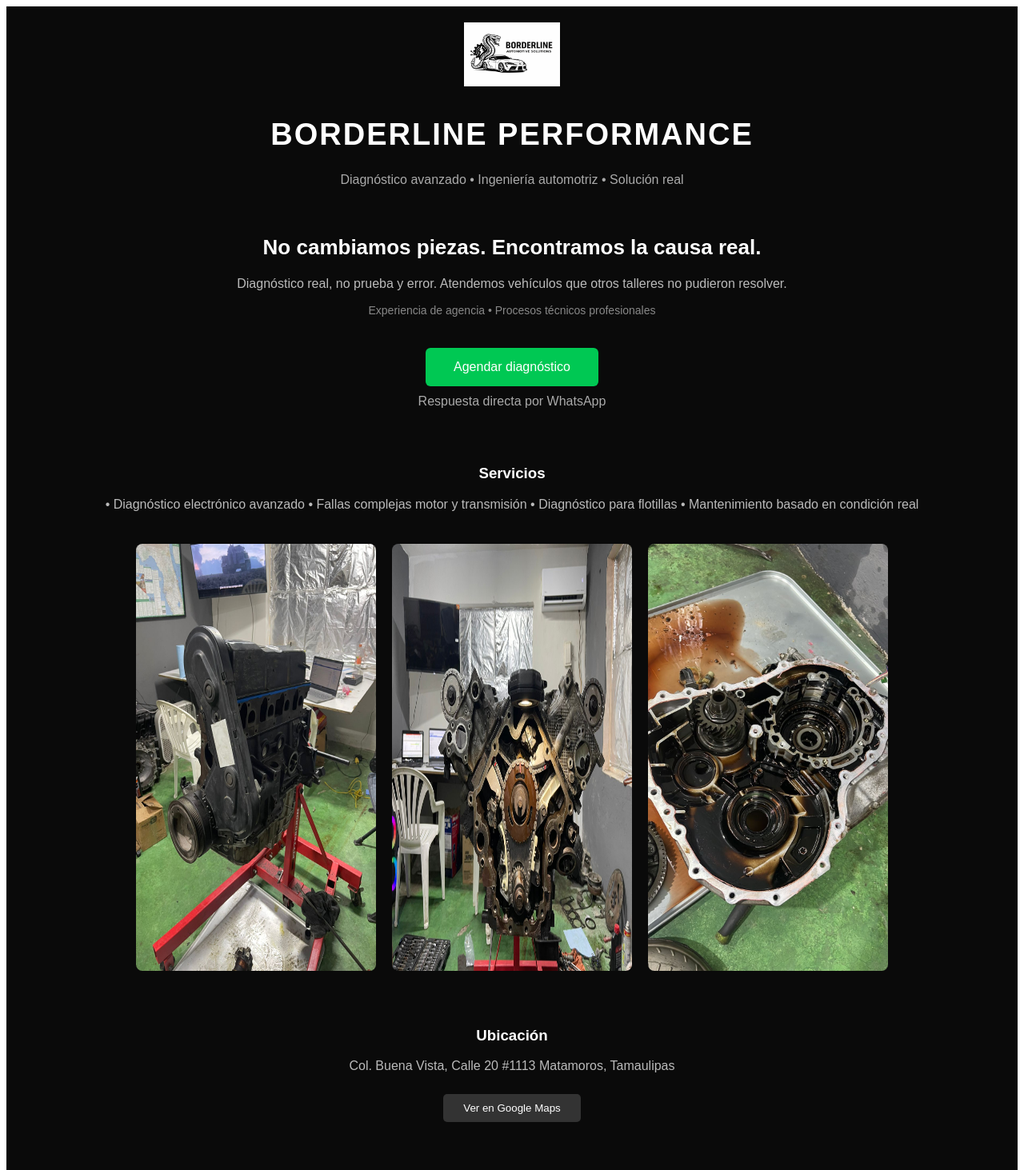
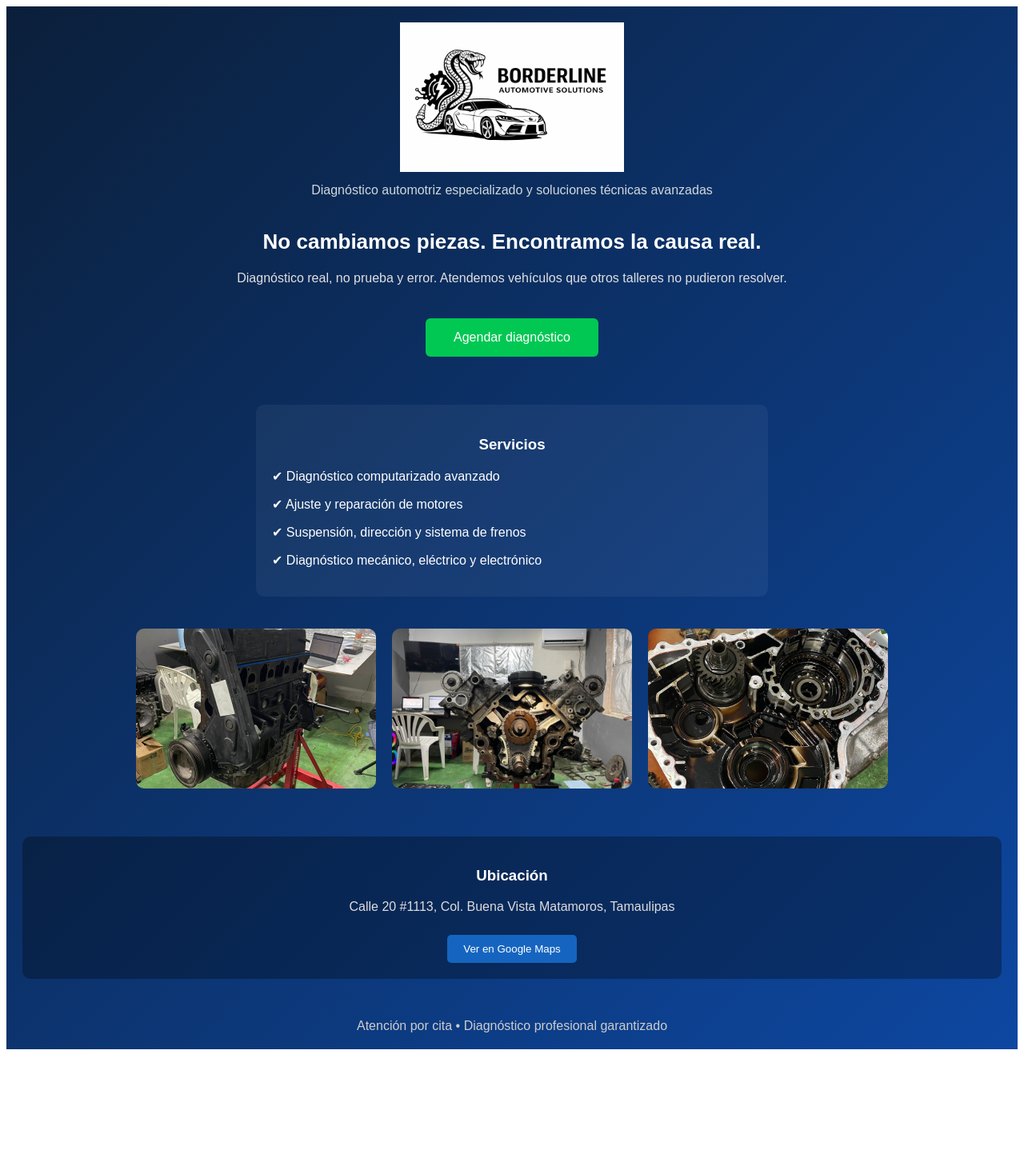
Before and after one commit to galzapata12-dev/tallerweb, a Next.js app: page / in a window 1280 px wide. Shown: the top 1463 px of the page at 80% size. After the commit the page ends 1320 px from the top, so only its background shows below. Built offline with nearby package versions, Linux system fonts and the light colour scheme.

Commit message:
Update index.js

```diff
--- a/pages/index.js
+++ b/pages/index.js
@@ -8,38 +8,38 @@
   return (
     <div style={{
       fontFamily: "Arial",
-      background: "#0a0a0a",
+      background: "linear-gradient(135deg, #0b1f3a, #0d47a1)",
       color: "white",
       minHeight: "100vh",
-      textAlign: "center",
-      padding: "20px"
+      padding: "20px",
+      textAlign: "center"
     }}>
 
-      {/* LOGO */}
-      <img src="/logo.png" width="120" style={{marginBottom:"10px"}} />
+      {/* HEADER */}
+      <div style={{marginBottom:"30px"}}>
+        <img src="/logo.png" style={{
+          width:"280px",
+          maxWidth:"90%"
+        }} />
 
-      {/* TITULO */}
-      <h1 style={{fontSize: "38px", letterSpacing: "2px"}}>
-        BORDERLINE PERFORMANCE
-      </h1>
-
-      <p style={{color:"#aaa"}}>
-        Diagnóstico avanzado • Ingeniería automotriz • Solución real
-      </p>
+        <p style={{
+          color:"#cfd8dc",
+          marginTop:"10px",
+          fontSize:"16px"
+        }}>
+          Diagnóstico automotriz especializado y soluciones técnicas avanzadas
+        </p>
+      </div>
 
       {/* MENSAJE PRINCIPAL */}
-      <div style={{marginTop:"60px"}}>
+      <div style={{marginTop:"40px"}}>
         <h2 style={{fontSize:"26px"}}>
           No cambiamos piezas. Encontramos la causa real.
         </h2>
 
-        <p style={{color:"#bbb", marginTop:"15px"}}>
+        <p style={{color:"#e0e0e0", marginTop:"15px"}}>
           Diagnóstico real, no prueba y error.
           Atendemos vehículos que otros talleres no pudieron resolver.
-        </p>
-
-        <p style={{color:"#888", fontSize:"14px", marginTop:"10px"}}>
-          Experiencia de agencia • Procesos técnicos profesionales
         </p>
 
         {/* BOTÓN */}
@@ -57,25 +57,28 @@
             Agendar diagnóstico
           </button>
         </a>
-
-        <p style={{color:"#aaa", marginTop:"10px"}}>
-          Respuesta directa por WhatsApp
-        </p>
       </div>
 
       {/* SERVICIOS */}
-      <div style={{marginTop:"70px"}}>
-        <h3>Servicios</h3>
+      <div style={{
+        marginTop:"60px",
+        textAlign:"left",
+        maxWidth:"600px",
+        marginLeft:"auto",
+        marginRight:"auto",
+        background:"rgba(255,255,255,0.05)",
+        padding:"20px",
+        borderRadius:"10px"
+      }}>
+        <h3 style={{textAlign:"center"}}>Servicios</h3>
 
-        <p style={{color:"#bbb"}}>
-          • Diagnóstico electrónico avanzado
-          • Fallas complejas motor y transmisión
-          • Diagnóstico para flotillas
-          • Mantenimiento basado en condición real
-        </p>
+        <p>✔ Diagnóstico computarizado avanzado</p>
+        <p>✔ Ajuste y reparación de motores</p>
+        <p>✔ Suspensión, dirección y sistema de frenos</p>
+        <p>✔ Diagnóstico mecánico, eléctrico y electrónico</p>
       </div>
 
-      {/* IMÁGENES (SIN DISTORSIÓN) */}
+      {/* IMÁGENES */}
       <div style={{
         display:"flex",
         justifyContent:"center",
@@ -83,31 +86,49 @@
         marginTop:"40px",
         flexWrap:"wrap"
       }}>
-        <img src="/motor.jpeg" style={{width:"300px", height:"auto", borderRadius:"8px"}} />
-        <img src="/motorreparado.jpeg" style={{width:"300px", height:"auto", borderRadius:"8px"}} />
-        <img src="/transmision.jpeg" style={{width:"300px", height:"auto", borderRadius:"8px"}} />
+        <img src="/motor.jpeg" style={{
+          width:"300px",
+          height:"200px",
+          objectFit:"cover",
+          borderRadius:"10px"
+        }} />
+
+        <img src="/motorreparado.jpeg" style={{
+          width:"300px",
+          height:"200px",
+          objectFit:"cover",
+          borderRadius:"10px"
+        }} />
+
+        <img src="/transmision.jpeg" style={{
+          width:"300px",
+          height:"200px",
+          objectFit:"cover",
+          borderRadius:"10px"
+        }} />
       </div>
 
       {/* UBICACIÓN */}
-      <div style={{marginTop:"70px"}}>
+      <div style={{
+        marginTop:"60px",
+        background:"rgba(0,0,0,0.3)",
+        padding:"20px",
+        borderRadius:"10px"
+      }}>
         <h3>Ubicación</h3>
 
-        <p style={{color:"#bbb"}}>
-          Col. Buena Vista, Calle 20 #1113
+        <p style={{color:"#ddd"}}>
+          Calle 20 #1113, Col. Buena Vista
           Matamoros, Tamaulipas
         </p>
 
-        <a
-          href="https://www.google.com/maps/search/?api=1&query=Matamoros+Tamaulipas+Buena+Vista+Calle+20+1113"
-          target="_blank"
-        >
+        <a href="https://www.google.com/maps/search/?api=1&query=Matamoros+Tamaulipas+Buena+Vista+Calle+20+1113" target="_blank">
           <button style={{
             marginTop:"10px",
-            padding:"10px 25px",
-            background:"#333",
+            padding:"10px 20px",
+            background:"#1565c0",
             color:"white",
             border:"none",
-            cursor:"pointer",
             borderRadius:"5px"
           }}>
             Ver en Google Maps
@@ -116,8 +137,8 @@
       </div>
 
       {/* FOOTER */}
-      <div style={{marginTop:"60px", color:"#777", fontSize:"14px"}}>
-        Atención por cita • Diagnóstico siempre se cobra
+      <div style={{marginTop:"50px", color:"#ccc"}}>
+        Atención por cita • Diagnóstico profesional garantizado
       </div>
 
     </div>
```
